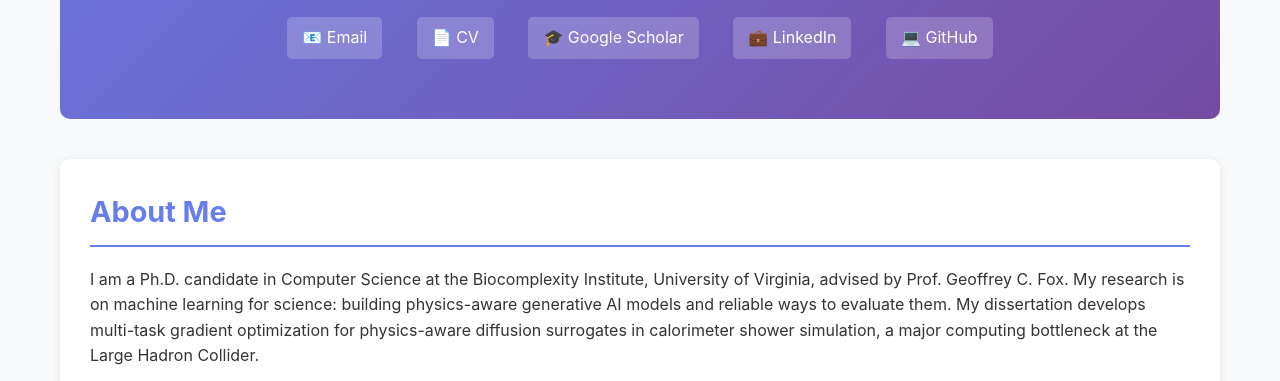
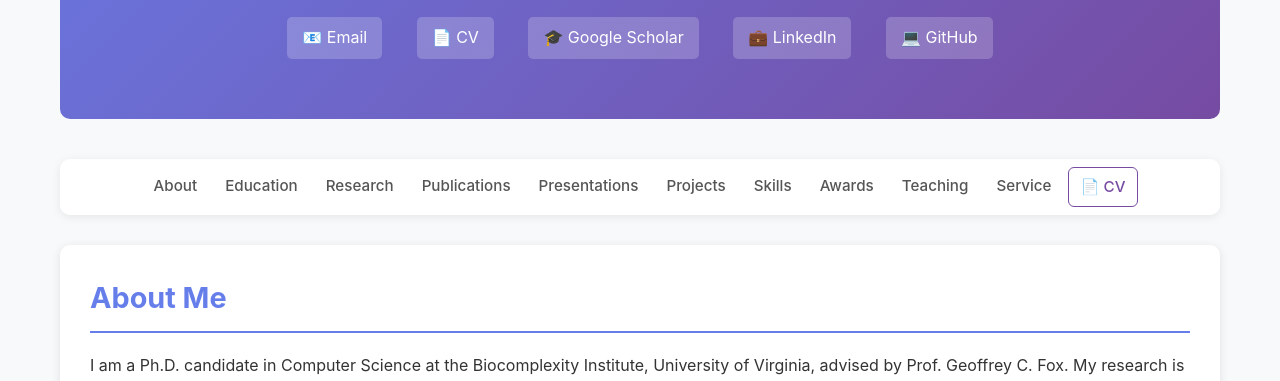
Before and after one commit to Aaheer17/aaheer17.github.io, a plain HTML site: page index.html in a window 1280 px wide. Shown: the part 416-797 px from the top of the page. Drawn offline with Linux system fonts and the light colour scheme.

Commit message:
Add sticky top navigation with smooth scrolling

```diff
--- a/index.html
+++ b/index.html
@@ -286,6 +286,31 @@
         .item { margin-bottom: 14px; }
         .cv-callout { margin-top: 15px; }
         .cv-callout a { color: #667eea; font-weight: 600; text-decoration: none; }
+
+        html { scroll-behavior: smooth; }
+        section { scroll-margin-top: 80px; }
+        .topnav {
+            position: sticky; top: 0; z-index: 100;
+            background: rgba(255, 255, 255, 0.96);
+            backdrop-filter: blur(6px);
+            box-shadow: 0 2px 10px rgba(0, 0, 0, 0.08);
+            border-radius: 10px;
+            margin-bottom: 30px;
+            padding: 8px 12px;
+            display: flex; gap: 4px; justify-content: center; flex-wrap: wrap;
+        }
+        .topnav a {
+            color: #555; text-decoration: none; font-size: 0.95em; font-weight: 500;
+            padding: 7px 12px; border-radius: 6px; white-space: nowrap;
+            transition: background 0.2s, color 0.2s;
+        }
+        .topnav a:hover { background: #f0f4ff; color: #667eea; }
+        .topnav a.active { background: #667eea; color: white; }
+        .topnav a.nav-cv { border: 1px solid #764ba2; color: #764ba2; }
+        .topnav a.nav-cv:hover { background: #764ba2; color: white; }
+        @media (max-width: 768px) {
+            .topnav { flex-wrap: nowrap; justify-content: flex-start; overflow-x: auto; -webkit-overflow-scrolling: touch; }
+        }
     </style>
 </head>
 <body>
@@ -305,9 +330,24 @@
             </div>
         </header>
 
+        <nav class="topnav">
+            <a href="#about">About</a>
+            <a href="#education">Education</a>
+            <a href="#research">Research</a>
+            <a href="#publications">Publications</a>
+            <a href="#presentations">Presentations</a>
+            <a href="#projects">Projects</a>
+            <a href="#skills">Skills</a>
+            <a href="#awards">Awards</a>
+            <a href="#teaching">Teaching</a>
+            <a href="#service">Service</a>
+            <a href="Farzana_Ahmad_CV.pdf" target="_blank" class="nav-cv">📄 CV</a>
+        </nav>
+
         <section id="about">
             <h2>About Me</h2>
             <p>I am a Ph.D. candidate in Computer Science at the Biocomplexity Institute, University of Virginia, advised by Prof. Geoffrey C. Fox. My research is on machine learning for science: building physics-aware generative AI models and reliable ways to evaluate them. My dissertation develops multi-task gradient optimization for physics-aware diffusion surrogates in calorimeter shower simulation, a major computing bottleneck at the Large Hadron Collider.</p>
+            <p style="margin-top: 15px;">I earned my Master of Computer Science from the University of Virginia in 2026, and my B.Sc. in Computer Science and Engineering from Bangladesh University of Engineering and Technology (BUET) in 2019.</p>
             <p style="margin-top: 15px;">Expected graduation: <strong>Spring 2027</strong></p>
             <p class="cv-callout">📄 <a href="Farzana_Ahmad_CV.pdf" target="_blank">Download my full CV (PDF)</a></p>
         </section>
@@ -666,5 +706,27 @@
             <p>Last updated: November 2026</p>
         </footer>
     </div>
+    <script>
+        // Highlight the nav link of the section currently in view
+        (function () {
+            var links = document.querySelectorAll('.topnav a[href^="#"]');
+            var map = {};
+            links.forEach(function (a) { map[a.getAttribute('href').slice(1)] = a; });
+            // Research Experience belongs to the "Research" tab; Coursework to "Service"
+            map['research-experience'] = map['research'];
+            map['coursework'] = map['service'];
+            var sections = document.querySelectorAll('section[id]');
+            function update() {
+                var current = null;
+                sections.forEach(function (sec) {
+                    if (sec.getBoundingClientRect().top <= 100) current = sec.id;
+                });
+                links.forEach(function (a) { a.classList.remove('active'); });
+                if (current && map[current]) map[current].classList.add('active');
+            }
+            window.addEventListener('scroll', update, { passive: true });
+            update();
+        })();
+    </script>
 </body>
 </html>
```
